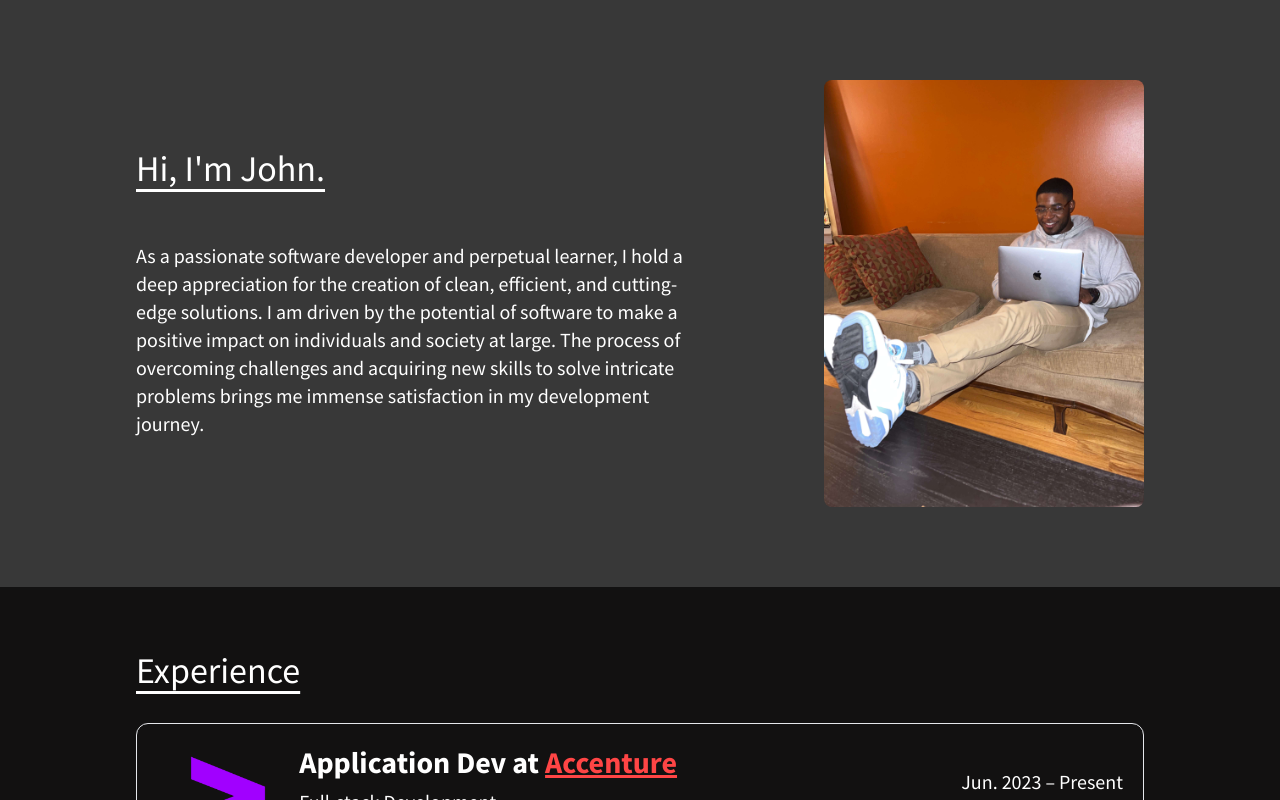
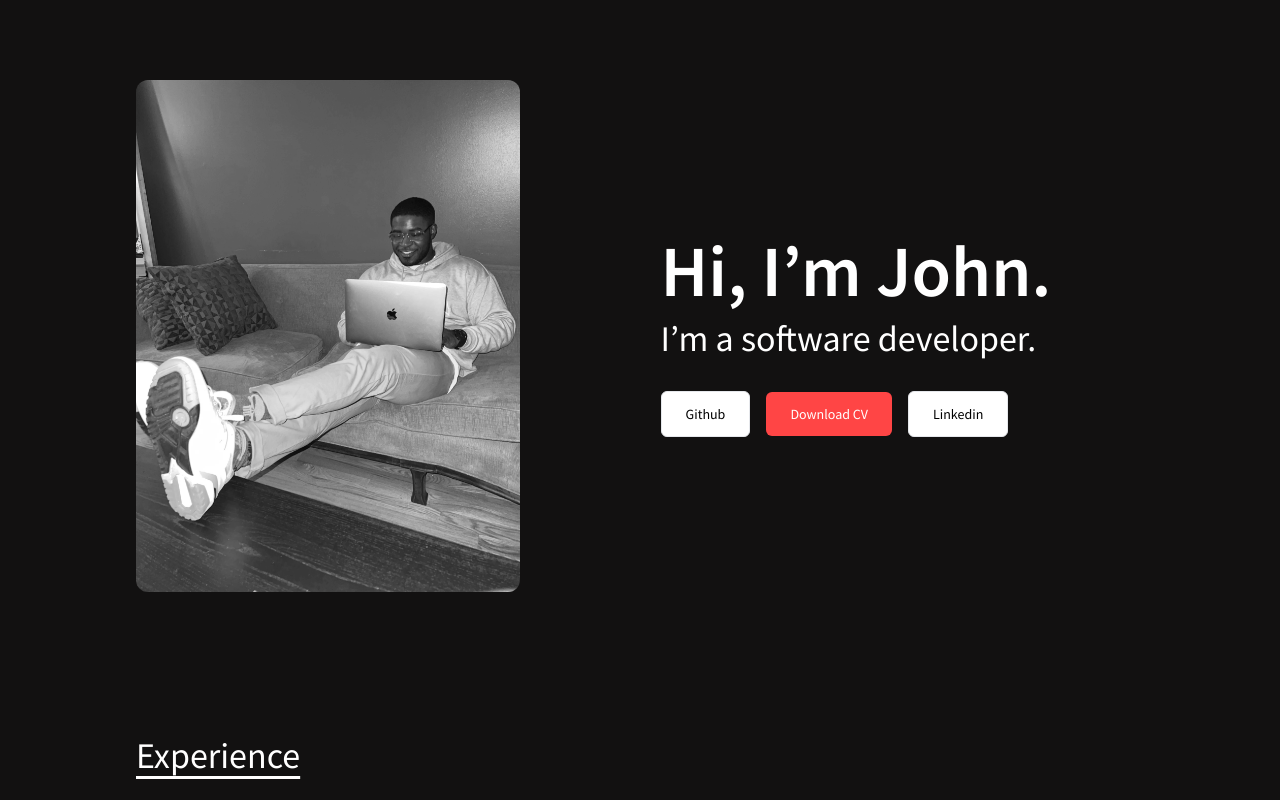
Before and after one commit to john-mathis/portfolio, a React (Create React App) app: page / in a window 1280 px wide. Shown: the top 800 px of the page. Built offline with nearby package versions, Linux system fonts and the light colour scheme.

Commit message:
updated about me section

```diff
--- a/src/Components/AboutMe/AboutMe.js
+++ b/src/Components/AboutMe/AboutMe.js
@@ -1,44 +1,45 @@
+import Resume from "../../assets/John_Mathis_Resume.pdf";
 import John from "../../assets/john.jpg";
-
 
 const AboutMe = () => {
   return (
-    <>
-      <div className="bg-[var(--dark-grey)] min-h-140 lg: min-h-260 py-12">
-        <div className="max-container-width flex flex-col lg:flex-row">
-          <div className="flex m-auto	lg:order-2">
-            <img
-              alt="john mathis using a macbook"
-              src={John}
-              className="max-w-[15rem]
-              max-h-[15rem]mt-8 rounded-lg  sm:max-w-xs sm:max-h-100              "
-            ></img>
+    <section className="min-h-140 lg: min-h-260 py-12 py-18 px-4">
+      <div className="max-container-width mx-auto flex flex-col lg:flex-row items-center gap-12">
+        {/* Left: Image */}
+        <div className="flex-1 max-w-xs lg:max-w-sm">
+          <img
+            src={John}
+            alt="John Mathis on laptop"
+            className="rounded-xl w-full object-cover grayscale hover:grayscale-0 transition duration-300"
+          />
+        </div>
+        {/* Right: Text */}
+        <div className=" m-auto text-center lg:text-left">
+          <h1 className="text-5xl md:text-7xl font-semibold text-white mb-3 ">
+            Hi, I’m John.
+          </h1>
+          <h2 className="text-2xl md:text-4xl leading-relaxed mb-8 max-w-xl">
+            I’m a software developer.
+          </h2>
+
+          <div className="flex m-auto space-x-4 mt-4 justify-center items-center lg:justify-start">
+            <a className="inline-block bg-[white] border text-black text-sm font-medium px-6 py-3 rounded-md hover:scale-105 transition-transform" href="https://github.com/johnmathis" target="_blank" rel="noopener noreferrer"> Github
+            </a>
+            <a
+            className="inline-block bg-[var(--red)] text-white text-sm font-medium px-6 py-3 rounded-md hover:scale-105 transition-transform cursor-pointer"
+          >
+            Download CV
+          </a>
+          <a
+            className="inline-block bg-[white] border text-black text-sm font-medium px-6 py-3 rounded-md hover:scale-105 transition-transform" href="https://github.com/johnmathis" target="_blank" rel="noopener noreferrer">
+            Linkedin
+          </a>
           </div>
-          <div className="text-center mb-8 lg:text-left lg:mr-8 lg:flex lg:flex-col lg:order-1 lg:mb-0 lg:justify-evenly ">
-            <h3 className="text-3xl md:text-4xl my-8 underline underline-offset-[var(--text-underline-spacing)] font-normal mb-4">
-              Hi, I'm John.
-            </h3>
-            <p className="text-base w-150 h-fit mb-8 md:text-lg md:min-h-48 md:w-84 lg:text-xl lg:max-w-[90%] xl:max-w-[85%]	">
-              As a passionate software developer and perpetual learner, I hold a
-              deep appreciation for the creation of clean, efficient, and
-              cutting-edge solutions. I am driven by the potential of software
-              to make a positive impact on individuals and society at large. The
-              process of overcoming challenges and acquiring new skills to solve
-              intricate problems brings me immense satisfaction in my
-              development journey.
-            </p>
 
-            {/* <a
-              href={Resume}
-              download="John Mathis Resume"
-              className="hover:scale-125 no-underline bg-[var(--red)] w-32 text-center text-white	p-3	relative"
-            >
-              Download CV
-            </a> */}
-          </div>
+
         </div>
       </div>
-    </>
+    </section>
   );
 };
 
```
